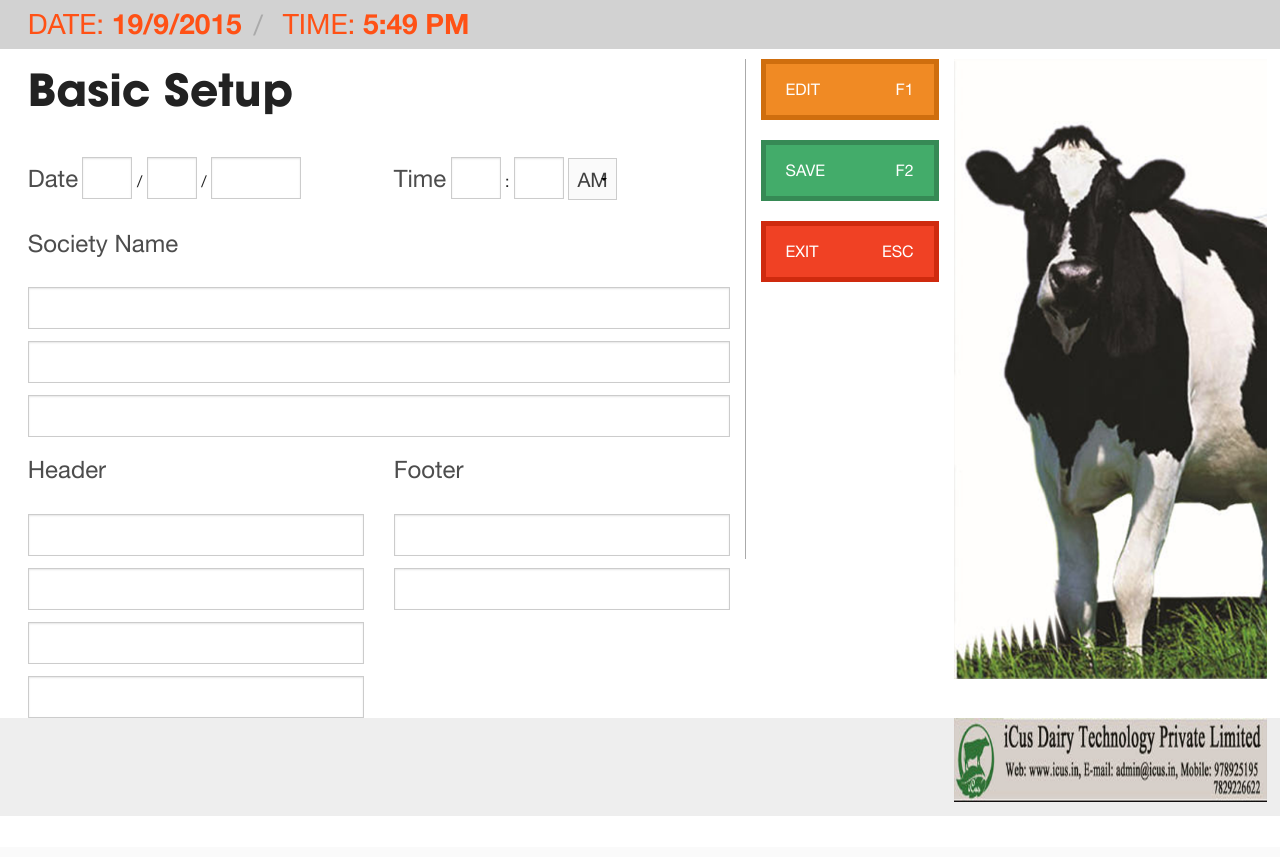
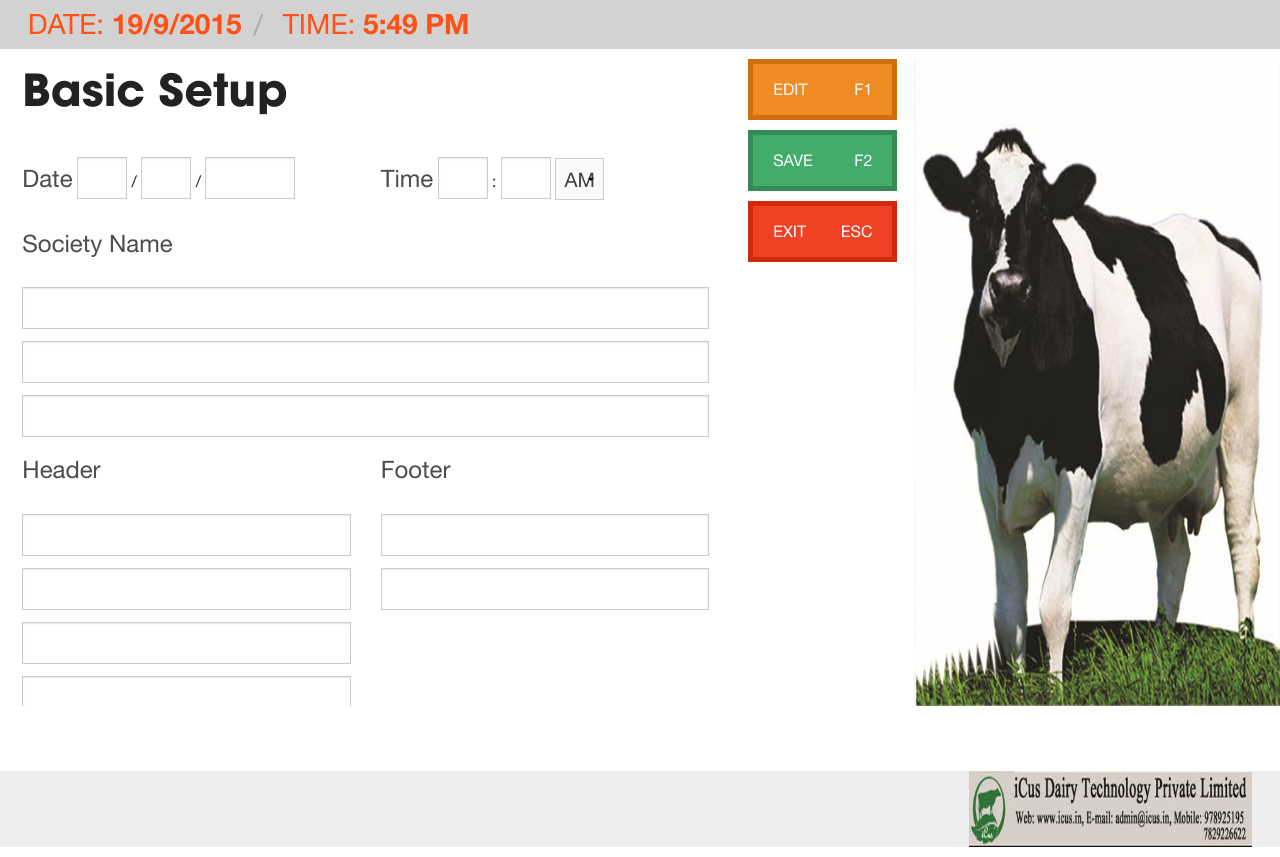
Before and after one commit to bachmanna/ngen-milk-pos, a Python web app: template mpos/web/templates/basic_setup.jinja2 in a window 1280 px wide. Shown: the part 72-929 px from the top of the page. Before the commit the page ends 874 px from the top, so only its background shows below. Run offline with Jinja, Linux system fonts and the light colour scheme; the template is opened without the code that fills it, so the values that code supplies are empty.

Commit message:
Updated to flexbox model ui

```diff
--- a/mpos/web/static/css/bar_graph.css
+++ b/mpos/web/static/css/bar_graph.css
@@ -62,7 +62,7 @@
 /* Bar container - this guy is a real parent of a bar's parts - they all are positioned relative to him */
 .bar-container {
     position: relative;
-    width: 15em; /* required, we have to define the width of a bar */
+    width: 11vw; /* required, we have to define the width of a bar */
 }
 /* right bottom patch - make sure inner bar's right bottom corner is "cut" when it slides down */
 .bar-container:before {
@@ -116,7 +116,7 @@
 .bar-container,
 .graph-container:after,
 .graph-container > li:last-child {
-  height: 240px;
+  height: 24vh;
 }
 
 /****************
--- a/mpos/web/static/css/custom.css
+++ b/mpos/web/static/css/custom.css
@@ -1,3 +1,54 @@
+body {
+	width: 100%;
+	margin: 0 auto;
+}
+
+.page {
+  display: flex;
+  flex-direction: column;
+  min-height: 100vh;
+  overflow: hidden;
+  position: relative;
+  top: -10px;
+}
+
+div.wrapper {
+	flex: 1;
+}
+
+.flexbox {
+	margin-top: 10px;
+  display: -webkit-flex;
+  display: -ms-flexbox;
+  display: flex;
+}
+.flexbox .col {
+  flex: 1;
+}
+.flexbox .col:nth-child(1) {
+  flex-grow: 4;
+  height: calc(90vh - 180px);
+  order: 0;
+  overflow-y: auto;
+}
+.flexbox .col:nth-child(2) {
+  order: 1;
+  height: calc(90vh - 180px);
+  overflow-y: auto;
+  overflow-x: hidden;
+}
+.flexbox .col:nth-child(3) {
+  flex-grow: 2;
+  order: 2;
+  height: calc(90vh - 180px);
+  overflow: hidden;
+}
+
+.panel{
+	margin-bottom: 0;
+	padding: 10px;
+}
+
 h1{
 	margin: 0 0 24px;
 }
@@ -30,44 +81,6 @@ form .button{
 
 .sidebar{
 	border-left: 1px solid #aaa;
-	min-height: 500px;
-	height:100%;
-}
-
-.sidebar-img{
-	background: url('/static/images/cow.png') no-repeat 0% 0%;
-	min-height: 620px;
-	height: 100%;
-	background-size: 100%;
-	background-size:cover;
-}
-
-.footer-img{
-	background: url('/static/images/footer.png') no-repeat 0% 0%;
-	min-height: 98px;
-	background-size: 100%;
-}
-
-body{
-	/*overflow: hidden;*/
-}
-
-.wrapper {
-	min-height: 99%;
-	height: auto !important;
-	height: 100%;
-	margin: 0 auto -80px;
-}
-
-.main__content__container{
-	margin-top: 10px;
-	overflow-y: auto;
-	min-height: 600px;
-}
-
-footer, .push {
-	clear: both;
-	/*height: 45px;*/
 }
 
 footer{
@@ -197,6 +219,7 @@ input#qty{
 	text-align: left;
 	text-transform: uppercase;
 	text-indent: 20px;
+	margin-bottom: 10px;
 }
 
 .switch input:focus + label,
--- a/mpos/web/templates/home.jinja2
+++ b/mpos/web/templates/home.jinja2
@@ -6,7 +6,7 @@
     <div class="panel">
       <div class="row">
         <div class="medium-12 columns text-center">
-                    <h2>{{_("Main Menu")}}</h2>
+          <h1>{{_("Main Menu")}}</h1>
         </div>
       </div>
       <br/>
--- a/mpos/web/templates/layout.jinja2
+++ b/mpos/web/templates/layout.jinja2
@@ -9,10 +9,10 @@
   <link rel="stylesheet" href="{{ url_for('static', filename='css/bar_graph.css', _external=True)}}"/>
   <script src="{{ url_for('static', filename='js/vendor/modernizr.js') }}"></script>
 </head>
-<body oncontextmenu="return false">
+<!-- <body oncontextmenu="return false"> -->
+<body class="page">
   <!-- Version: {{app_version}} -->
   {% from "macros/select_controls.jinja2" import select_month, select_year, select_shift %}
-  <div class="wrapper">
 
   <header class="banner">
     <div class="row">
@@ -31,7 +31,6 @@
       </div>
     </div>
   </header>
-
   <div class="breadcrumbs__bg">
     <div class="row">
       <ul class="breadcrumbs">
@@ -43,27 +42,27 @@
     </div>
   </div>
 
+  <div class="wrapper">
     <div class="loading text-center hide" id="page_loading">
       <h1>{{_("LOADING...")}}</h1>
     </div>
 
-    <section class="main__content__container">
-      <div class="row">
-        <div class="medium-7 columns">
+    <article class="flexbox">
+      <div class="col">
         {% block body %}
 
         {% endblock %}
       </div>
-        <div class="medium-2 columns sidebar">
+      <div class="col">
         {% block sidebar %}
 
         {% endblock %}
       </div>
-        <div class="medium-3 columns sidebar-img end">
+      <div class="col">
+        <img src="/static/images/cow.png" style="width:100%;height:100%;"/>
       </div>
+    </article>
   </div>
-      <div class="push"></div>
-
 
   <footer>
     <div class="row">
@@ -71,13 +70,11 @@
         {% block statusbar %}
         {% endblock %}
       </div>
-          <div class="medium-3 columns footer-img text-right">
+      <div class="medium-3 columns text-right">
+        <img src="/static/images/footer.png" style="width:100%;height:100%;"/>
       </div>
     </div>
   </footer>
-  </section>
-
-</div>
 
  <script src="{{ url_for('static', filename='js/vendor/jquery.js') }}"></script>
  <script src="{{ url_for('static', filename='js/foundation.min.js') }}"></script>
```
Also changed, not shown: other parts of mpos/web/static/css/custom.css (+26 -16 lines), mpos/web/templates/collection.jinja2 (+6 -67 lines), mpos/web/templates/milk_can_status.jinja2 (added, +59 -0 lines). Lines whose indentation alone changed are shown as unchanged.
